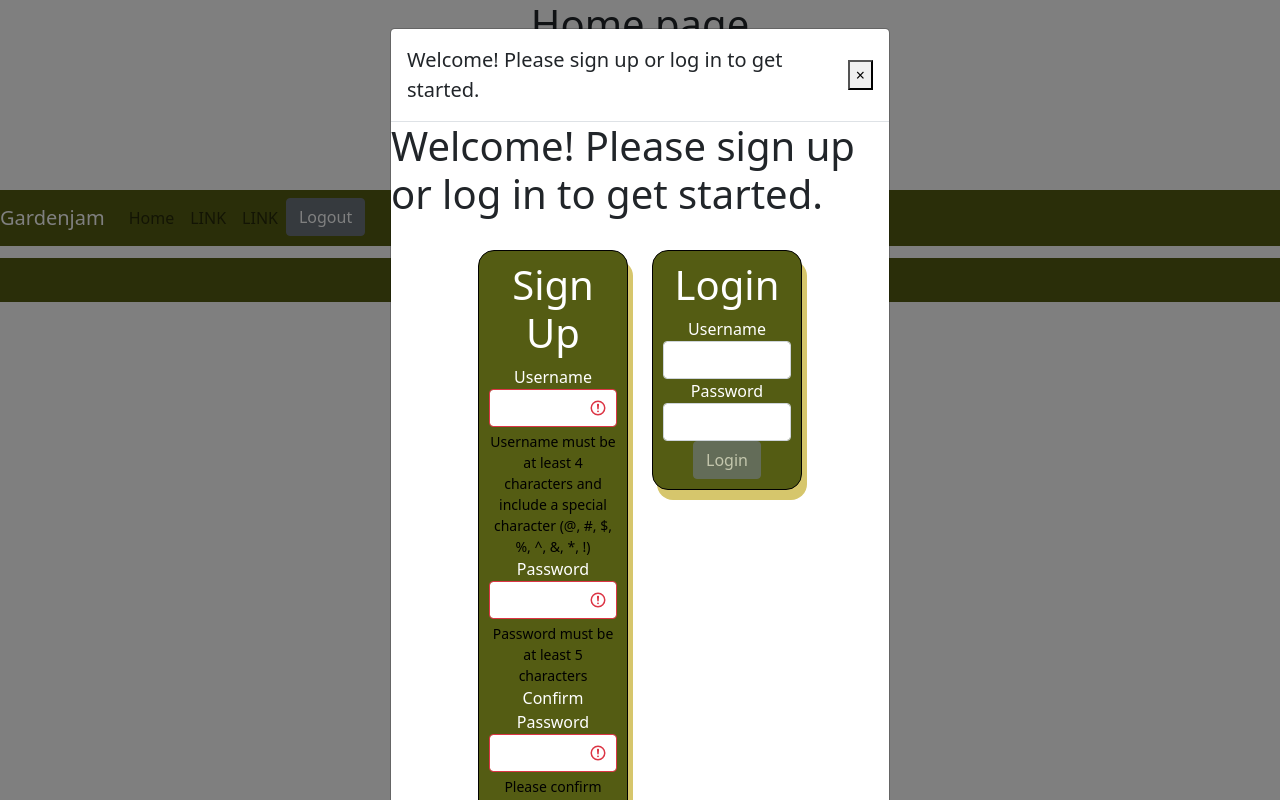
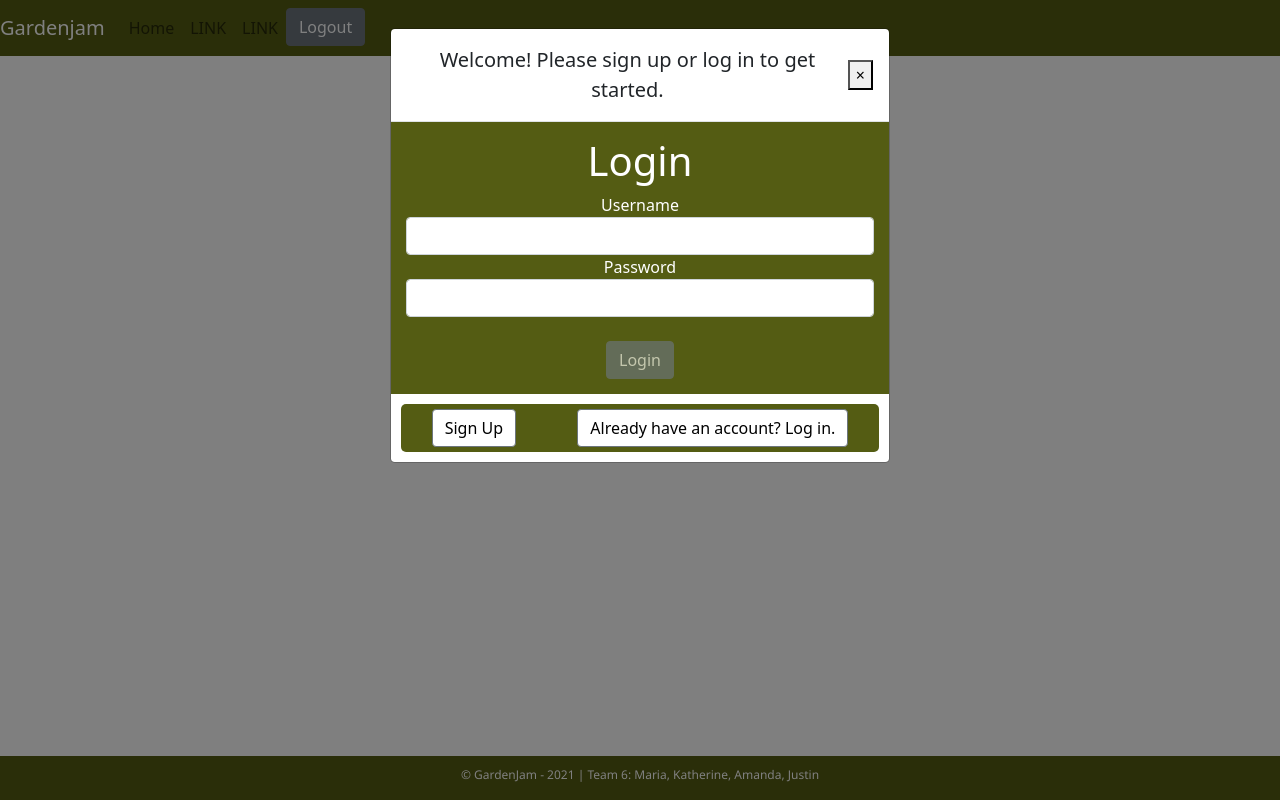
Before and after one commit to Mariabruner/gardenjam_client, a React (Create React App) app: page /login in a window 1280 px wide. Built offline with nearby package versions, Linux system fonts and the light colour scheme; a web font is replaced by a local one.

Commit message:
kj changed login/signup to single form and made some styling changes

```diff
--- a/src/App.js
+++ b/src/App.js
@@ -5,6 +5,7 @@ import HomePage from './components/Home'
 import 'bootstrap/dist/css/bootstrap.css'
 import './App.css';
 import Home from './components/Home'
+
 
 import Footer from './components/Footer'
 import {
@@ -32,19 +33,17 @@ function App() {
   }
 
   const protectedViews = () => {
-    return (sessionToken === localStorage.getItem('token') ? <HomePage token={sessionToken} />
+    return (sessionToken === localStorage.getItem('token') ? <Home token={sessionToken} />
       : <Auth updateToken={updateToken} />)
   }
 
   return (
     <div className='App'>
-
-      <Router>
-      </Router>
-      <Home></Home>
-      <div>
+    <div>
         <Sitebar clickLogout={clearToken} />
         {protectedViews()}
+
+
       </div>
 
       <Footer />
--- a/src/auth/Auth.js
+++ b/src/auth/Auth.js
@@ -1,8 +1,14 @@
 import React from 'react';
 import { useState } from 'react'
-import { Container, Row, Col, Modal, ModalHeader } from 'reactstrap';
+import { Container, Row, Col, Modal, ModalHeader, Button } from 'reactstrap';
 import Signup from './Signup';
 import Login from './Login';
+import {
+    BrowserRouter as Router,
+    Switch,
+    Route,
+    Link
+} from "react-router-dom"
 
 
 
@@ -10,34 +16,58 @@ const Auth = (props) => {
     const [modal, setModal] = useState(true)
     const toggle = () => setModal(!modal)
 
-    const authStyle = {
-        display: 'flex',
-        justifyContent: 'center'
+
+    const buttonDiv = {
+        display: "flex",
+        justifyContent: 'space-around',
+        margin: '10px',
+        backgroundColor: '#545C13',
+        borderRadius: '5px',
+        color: 'white'
+
     }
 
-    const headerStyle = {
-        display: 'flex',
-        justifyContent: 'center'
+    const buttonStyle = {
+        margin: '5px',
+        backgroundColor: 'white'
+    }
+
+    const linkStyle = {
+        textDecoration: 'none',
+        color: 'black'
+    }
+
+    const modalStyle = {
+        textAlign: 'center',
     }
 
     return (
         <Modal isOpen={modal} toggle={toggle} className="auth-container">
 
-            <ModalHeader toggle={toggle}> Welcome! Please sign up or log in to get started. </ModalHeader>
-            <h1 style={headerStyle}> Welcome! Please sign up or log in to get started. </h1>
-            <br></br>
-            <Row style={authStyle}>
-                <Col md="4">
-                    <Signup onClick={toggle} updateToken={props.updateToken} />
-                </Col>
-                <Col md="4" className="login-col">
-                    <Login onClick={toggle} updateToken={props.updateToken} />
-                </Col>
-            </Row>
-        </Modal>
-        )
-    }
+            <ModalHeader toggle={toggle} style={modalStyle}> Welcome! Please sign up or log in to get started. </ModalHeader>
+
+
+            <Router>
+                <Switch>
+
+                    <Route path="/signup"><Signup updateToken={props.updateToken}/></Route>
+                    <Route path="/login"><Login updateToken={props.updateToken}/></Route>
+                </Switch>
+
+                <div style={buttonDiv}>
+
+                    <Button style={buttonStyle}><Link style={linkStyle} to='/Signup'>Sign Up</Link></Button>
+                    <Button style={buttonStyle}><Link style={linkStyle} to='/Login'>Already have an account? Log in.</Link></Button>
+                </div>
 
 
 
-    export default Auth;
+            </Router>
+
+        </Modal>
+    )
+}
+
+
+
+export default Auth;
--- a/src/auth/Login.js
+++ b/src/auth/Login.js
@@ -10,14 +10,12 @@ const Login = (props) => {
 
 
     const formWrapper = {
-        border: '1px solid black',
-        borderRadius: '1em',
-        padding: '10px',
+
+        padding: '15px',
         backgroundColor: '#545C13',
         color: 'white',
         textAlign: 'center',
-        boxShadow: '5px 10px #D6C66C'
-    }
+        }
 
     const handleSubmit = (event) => {
         event.preventDefault();
@@ -55,6 +53,7 @@ const Login = (props) => {
                     <Label htmlFor="password">Password</Label>
                     <Input onChange={(e) => setPassword(e.target.value)} name="password" type="password" value={password}/>
                 </FormGroup>
+                <br></br>
                 <Button type="submit" disabled={password.length !=0 && username.length !=0 ? false : true}>Login</Button>
 
             </Form>
--- a/src/auth/Signup.js
+++ b/src/auth/Signup.js
@@ -16,13 +16,12 @@ const Signup = (props) => {
 
 
     const formWrapper = {
-        border: '1px solid black',
-        borderRadius: '1em',
-        padding: '10px',
+
+        padding: '15px',
         backgroundColor: '#545C13',
         color: 'white',
         textAlign: 'center',
-        boxShadow: '5px 10px #D6C66C'
+
 
     }
 
@@ -123,6 +122,7 @@ const Signup = (props) => {
 
 
          </FormGroup>
+         <br></br>
 
                 <Button type="submit" disabled={usernameValid && passwordValid && confirmPasswordValid ? false : true}>Sign Up</Button>
             </Form>
--- a/src/components/Footer.js
+++ b/src/components/Footer.js
@@ -1,8 +1,15 @@
 import {Row} from 'reactstrap';
 
 const Footer = () => {
+
+  const footerStyle = {
+    position: 'absolute',
+    left: '0',
+    bottom: '0',
+    right: '0'
+  }
   return(
-    <div class="footer-new">
+    <div class="footer-new" style={footerStyle}>
       <Row>
         <p>&copy; GardenJam - 2021  |  Team 6: Maria, Katherine, Amanda, Justin</p>
       </Row>
```
